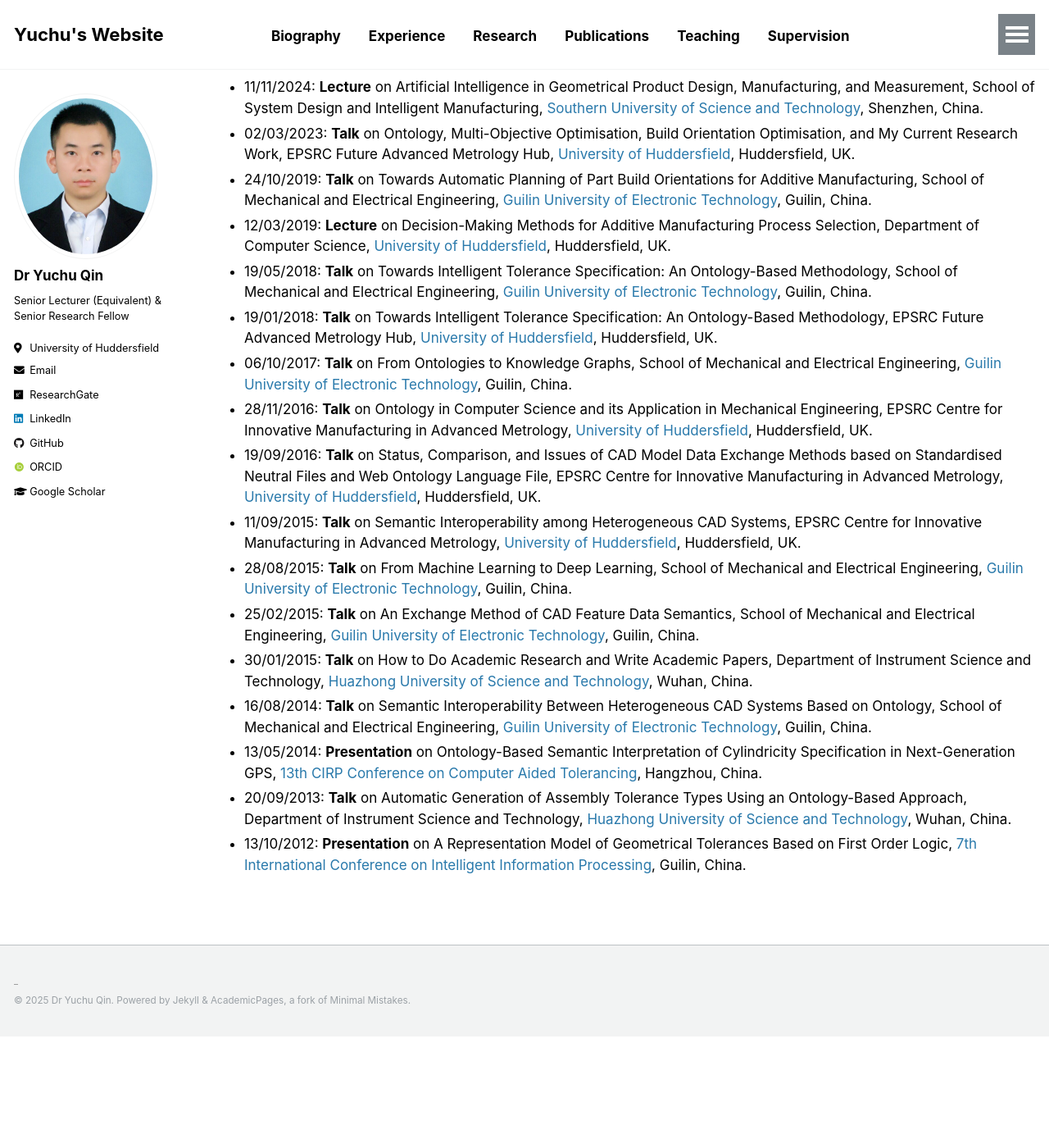
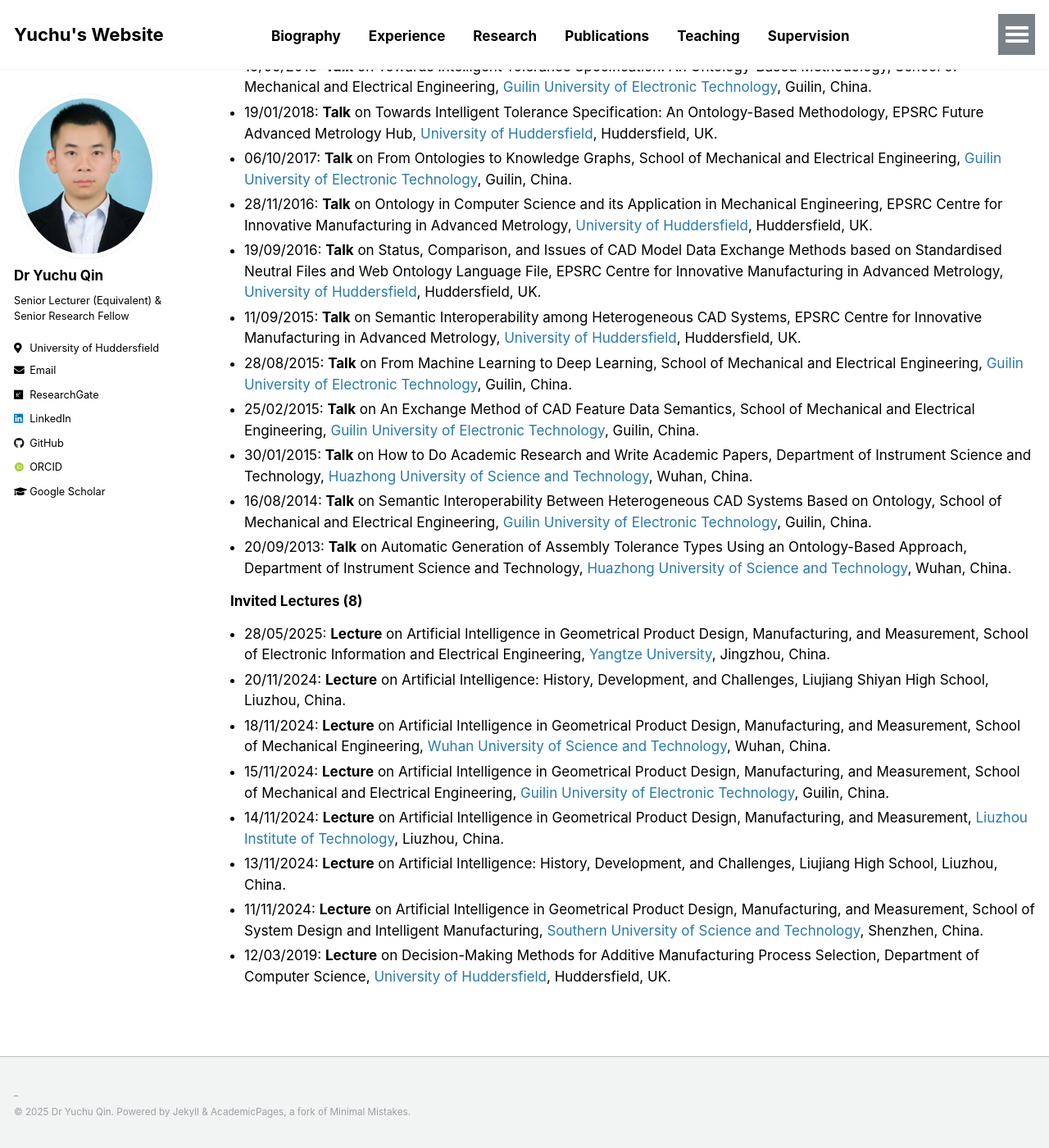
Before and after one commit to yuchu-qin/yuchu-qin.github.io, a Jekyll site: the page built from _pages/communications.md, in a window 1280 px wide and 1400 px high, scrolled down 614 px. Shown: the whole window at 82% size. Built offline with Jekyll 4.4.1, drawn with Linux system fonts in a browser that asks for light colours; some web fonts are replaced; our own code applies the rules of GitHub Pages for plain Markdown files; before the commit the page ends 1878 px from its top, so only the background shows below that; part of the change alters nothing that is shown; some of the changed text lies outside the part shown.

Commit message:
Update and rename activities.md to communications.md

```diff
--- a/_pages/activities.md
+++ b/_pages/communications.md
@@ -1,23 +1,20 @@
 ---
-permalink: /activities/
+permalink: /communications/
 author_profile: true
 ---
 
-## Oral Communication Activities
+## Communications
+### Conference Presentations (4)
 - 11/09/2025: **Presentation** on Optimisation of Controllable Variables for Improving Part Quality in Laser Powder Bed Fusion, [22nd International Conference on Manufacturing Research](https://uobevents.eventsair.com/icmr2025/), Birmingham, UK.
-- 28/05/2025: **Lecture** on Artificial Intelligence in Geometrical Product Design, Manufacturing, and Measurement, School of Electronic Information and Electrical Engineering, [Yangtze University](https://english.yangtzeu.edu.cn/), Jingzhou, China.
 - 26/05/2025: **Presentation** on Abstracting Prediction of Surface Roughness in Laser Powder Bed Fusion Using Logical Reasoning and Category Theory,
 [16th International Symposium on Measurement Technology and Intelligent Instruments / 3rd International Conference of Optical Imaging and Measurement](https://www.ismtii2025.com/En/Default), Wuhan, China.
+- 13/05/2014: **Presentation** on Ontology-Based Semantic Interpretation of Cylindricity Specification in Next-Generation GPS, [13th CIRP Conference on Computer Aided Tolerancing](https://www.sciencedirect.com/journal/procedia-cirp/vol/27/suppl/C), Hangzhou, China.
+- 13/10/2012: **Presentation** on A Representation Model of Geometrical Tolerances Based on First Order Logic, [7th International Conference on Intelligent Information Processing](https://ifiptc12.org/component/rseventspro/event/10-7th-international-conference-on-intelligent-information-processing-iip-2012), Guilin, China.
+
+### Invited Talks (14)
 - 04/12/2024: **Talk** on Artificial Intelligence: Historical Evolution, Representative Technologies, and Research Challenges, EPSRC Future Advanced Metrology Hub for Sustainable Manufacturing, [University of Huddersfield](https://www.hud.ac.uk/), Huddersfield, UK.
-- 20/11/2024: **Lecture** on Artificial Intelligence: History, Development, and Challenges, Liujiang Shiyan High School, Liuzhou, China.
-- 18/11/2024: **Lecture** on Artificial Intelligence in Geometrical Product Design, Manufacturing, and Measurement, School of Mechanical Engineering, [Wuhan University of Science and Technology](https://en.wust.edu.cn/), Wuhan, China.
-- 15/11/2024: **Lecture** on Artificial Intelligence in Geometrical Product Design, Manufacturing, and Measurement, School of Mechanical and Electrical Engineering, [Guilin University of Electronic Technology](https://www.guet.edu.cn/), Guilin, China.
-- 14/11/2024: **Lecture** on Artificial Intelligence in Geometrical Product Design, Manufacturing, and Measurement, [Liuzhou Institute of Technology](https://www.lzhit.edu.cn/), Liuzhou, China.
-- 13/11/2024: **Lecture** on Artificial Intelligence: History, Development, and Challenges, Liujiang High School, Liuzhou, China.
-- 11/11/2024: **Lecture** on Artificial Intelligence in Geometrical Product Design, Manufacturing, and Measurement, School of System Design and Intelligent Manufacturing, [Southern University of Science and Technology](https://www.sustech.edu.cn/en/), Shenzhen, China.
 - 02/03/2023: **Talk** on Ontology, Multi-Objective Optimisation, Build Orientation Optimisation, and My Current Research Work, EPSRC Future Advanced Metrology Hub, [University of Huddersfield](https://www.hud.ac.uk/), Huddersfield, UK.
 - 24/10/2019: **Talk** on Towards Automatic Planning of Part Build Orientations for Additive Manufacturing, School of Mechanical and Electrical Engineering, [Guilin University of Electronic Technology](https://www.guet.edu.cn/), Guilin, China.
-- 12/03/2019: **Lecture** on Decision-Making Methods for Additive Manufacturing Process Selection, Department of Computer Science, [University of Huddersfield](https://www.hud.ac.uk/), Huddersfield, UK.
 - 19/05/2018: **Talk** on Towards Intelligent Tolerance Specification: An Ontology-Based Methodology, School of Mechanical and Electrical Engineering, [Guilin University of Electronic Technology](https://www.guet.edu.cn/), Guilin, China.
 - 19/01/2018: **Talk** on Towards Intelligent Tolerance Specification: An Ontology-Based Methodology, EPSRC Future Advanced Metrology Hub, [University of Huddersfield](https://www.hud.ac.uk/), Huddersfield, UK.
 - 06/10/2017: **Talk** on From Ontologies to Knowledge Graphs, School of Mechanical and Electrical Engineering, [Guilin University of Electronic Technology](https://www.guet.edu.cn/), Guilin, China.
@@ -28,6 +25,14 @@ author_profile: true
 - 25/02/2015: **Talk** on An Exchange Method of CAD Feature Data Semantics, School of Mechanical and Electrical Engineering, [Guilin University of Electronic Technology](https://www.guet.edu.cn/), Guilin, China.
 - 30/01/2015: **Talk** on How to Do Academic Research and Write Academic Papers, Department of Instrument Science and Technology, [Huazhong University of Science and Technology](https://english.hust.edu.cn/), Wuhan, China.
 - 16/08/2014: **Talk** on Semantic Interoperability Between Heterogeneous CAD Systems Based on Ontology, School of Mechanical and Electrical Engineering, [Guilin University of Electronic Technology](https://www.guet.edu.cn/), Guilin, China.
-- 13/05/2014: **Presentation** on Ontology-Based Semantic Interpretation of Cylindricity Specification in Next-Generation GPS, [13th CIRP Conference on Computer Aided Tolerancing](https://www.sciencedirect.com/journal/procedia-cirp/vol/27/suppl/C), Hangzhou, China.
 - 20/09/2013: **Talk** on Automatic Generation of Assembly Tolerance Types Using an Ontology-Based Approach, Department of Instrument Science and Technology, [Huazhong University of Science and Technology](https://english.hust.edu.cn/), Wuhan, China.
-- 13/10/2012: **Presentation** on A Representation Model of Geometrical Tolerances Based on First Order Logic, [7th International Conference on Intelligent Information Processing](https://ifiptc12.org/component/rseventspro/event/10-7th-international-conference-on-intelligent-information-processing-iip-2012), Guilin, China.
+
+### Invited Lectures (8)
+- 28/05/2025: **Lecture** on Artificial Intelligence in Geometrical Product Design, Manufacturing, and Measurement, School of Electronic Information and Electrical Engineering, [Yangtze University](https://english.yangtzeu.edu.cn/), Jingzhou, China.
+- 20/11/2024: **Lecture** on Artificial Intelligence: History, Development, and Challenges, Liujiang Shiyan High School, Liuzhou, China.
+- 18/11/2024: **Lecture** on Artificial Intelligence in Geometrical Product Design, Manufacturing, and Measurement, School of Mechanical Engineering, [Wuhan University of Science and Technology](https://en.wust.edu.cn/), Wuhan, China.
+- 15/11/2024: **Lecture** on Artificial Intelligence in Geometrical Product Design, Manufacturing, and Measurement, School of Mechanical and Electrical Engineering, [Guilin University of Electronic Technology](https://www.guet.edu.cn/), Guilin, China.
+- 14/11/2024: **Lecture** on Artificial Intelligence in Geometrical Product Design, Manufacturing, and Measurement, [Liuzhou Institute of Technology](https://www.lzhit.edu.cn/), Liuzhou, China.
+- 13/11/2024: **Lecture** on Artificial Intelligence: History, Development, and Challenges, Liujiang High School, Liuzhou, China.
+- 11/11/2024: **Lecture** on Artificial Intelligence in Geometrical Product Design, Manufacturing, and Measurement, School of System Design and Intelligent Manufacturing, [Southern University of Science and Technology](https://www.sustech.edu.cn/en/), Shenzhen, China.
+- 12/03/2019: **Lecture** on Decision-Making Methods for Additive Manufacturing Process Selection, Department of Computer Science, [University of Huddersfield](https://www.hud.ac.uk/), Huddersfield, UK.
```
